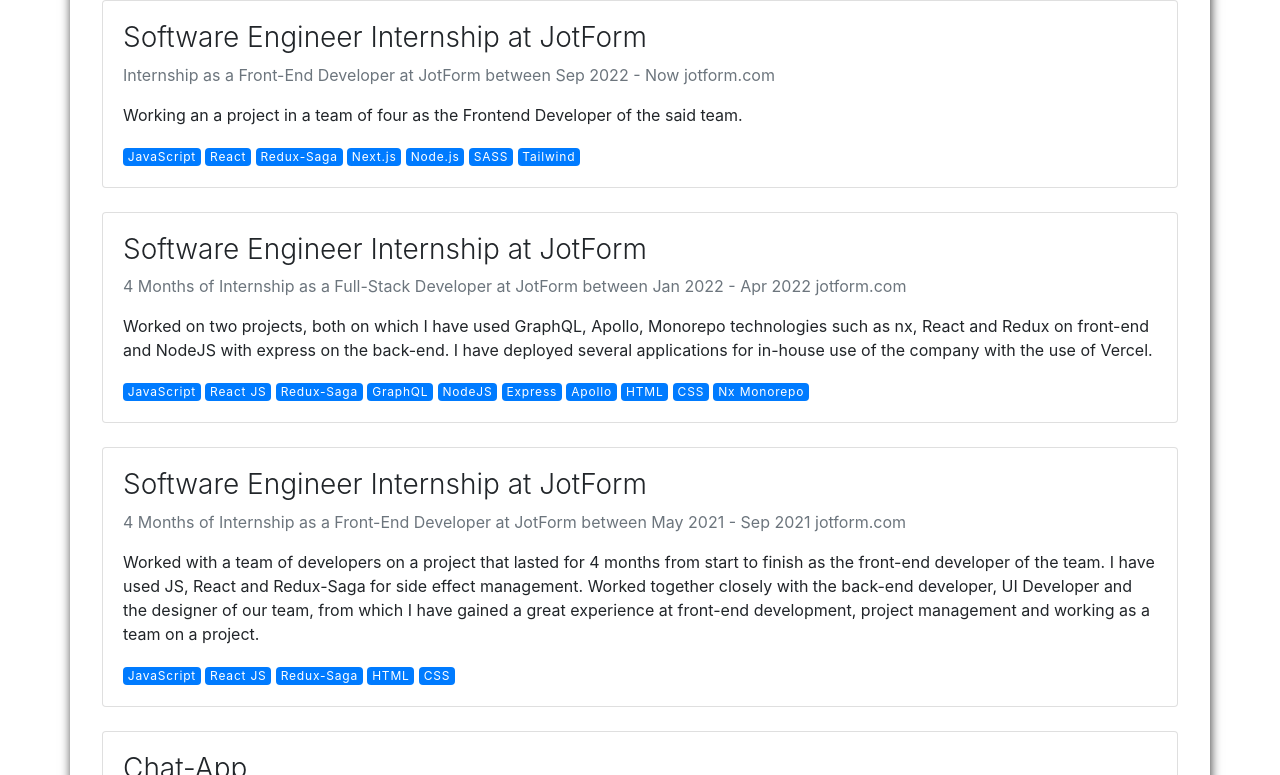
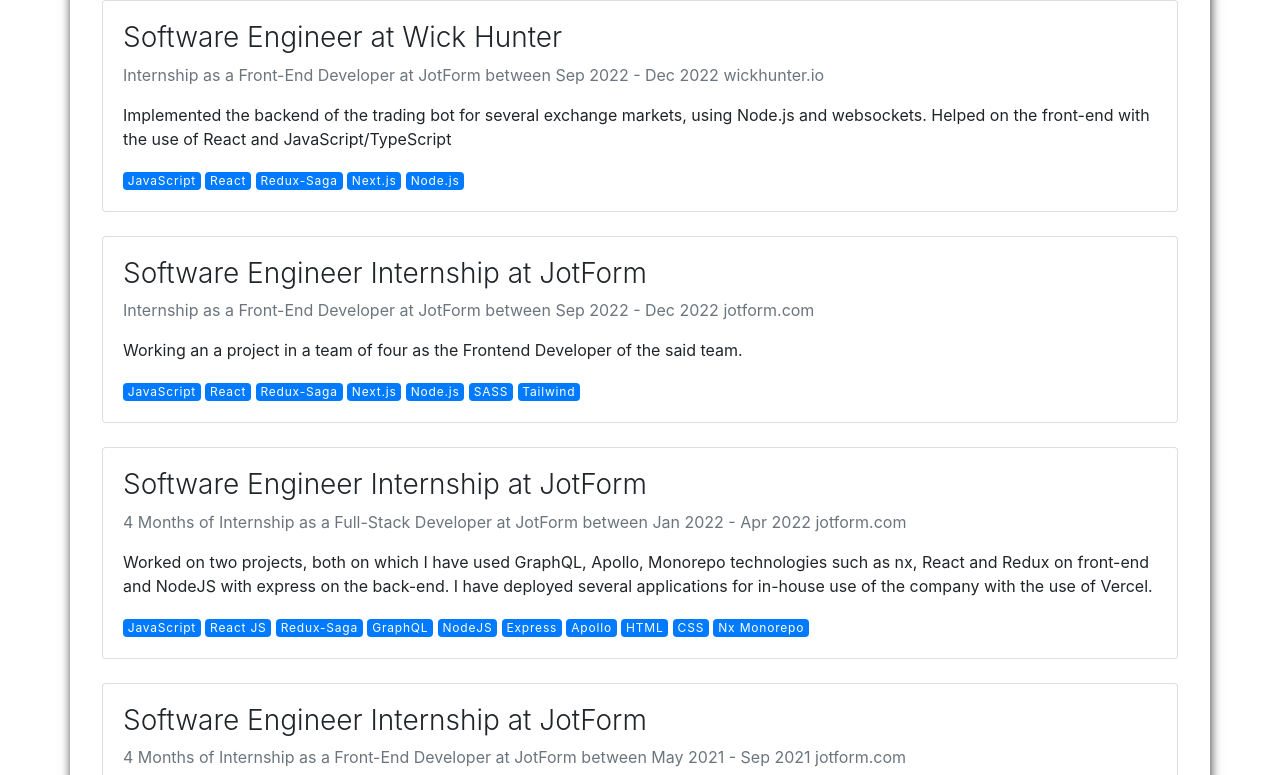
Before and after one commit to synwix/cv, a plain HTML site: page index.html in a window 1280 px wide. Shown: the part 642-1417 px from the top of the page. Drawn offline with nearby package versions, Linux system fonts and the light colour scheme.

Commit message:
Deploying to gh-pages from  @ 8635a05745d1722466aecd71d6bfd561652637fb 🚀

```diff
--- a/index.html
+++ b/index.html
@@ -56,7 +56,7 @@
         <div class="col-md-6 col-print-6">
             <h1>Mehmet Alp Karatepe<br/>Fullstack Developer</h1>
             <p>
-                <time datetime="" class="text-muted">Last update: November 29, 2022</time>
+                <time datetime="" class="text-muted">Last update: January 18, 2023</time>
             </p>
             <p>
                 <span class="screen"><a href="mehmet-alp-karatepe.fullstack-developer.pdf"><i class="far fa-file-pdf"></i>Download PDF version</a></span>
@@ -238,8 +238,24 @@
     <h2>Professional Experience</h2>
     <div class="card mb-4">
         <div class="card-body">
+            <h3>Software Engineer at Wick Hunter</h3>
+            <p class="text-muted">Internship as a Front-End Developer at JotForm between Sep 2022 - Dec 2022 wickhunter.io</p>
+
+            <p>Implemented the backend of the trading bot for several exchange markets, using Node.js and websockets. Helped on the front-end with the use of React and JavaScript/TypeScript</p>
+
+            <div>
+                <span class="badge badge-primary">JavaScript</span>
+                <span class="badge badge-primary">React</span>
+                <span class="badge badge-primary">Redux-Saga</span>
+                <span class="badge badge-primary">Next.js</span>
+                <span class="badge badge-primary">Node.js</span>
+            </div>
+        </div>
+    </div>
+    <div class="card mb-4">
+        <div class="card-body">
             <h3>Software Engineer Internship at JotForm</h3>
-            <p class="text-muted">Internship as a Front-End Developer at JotForm between Sep 2022 - Now jotform.com</p>
+            <p class="text-muted">Internship as a Front-End Developer at JotForm between Sep 2022 - Dec 2022 jotform.com</p>
 
             <p>Working an a project in a team of four as the Frontend Developer of the said team.</p>
 
```
Also changed, not shown: 1 other file.
